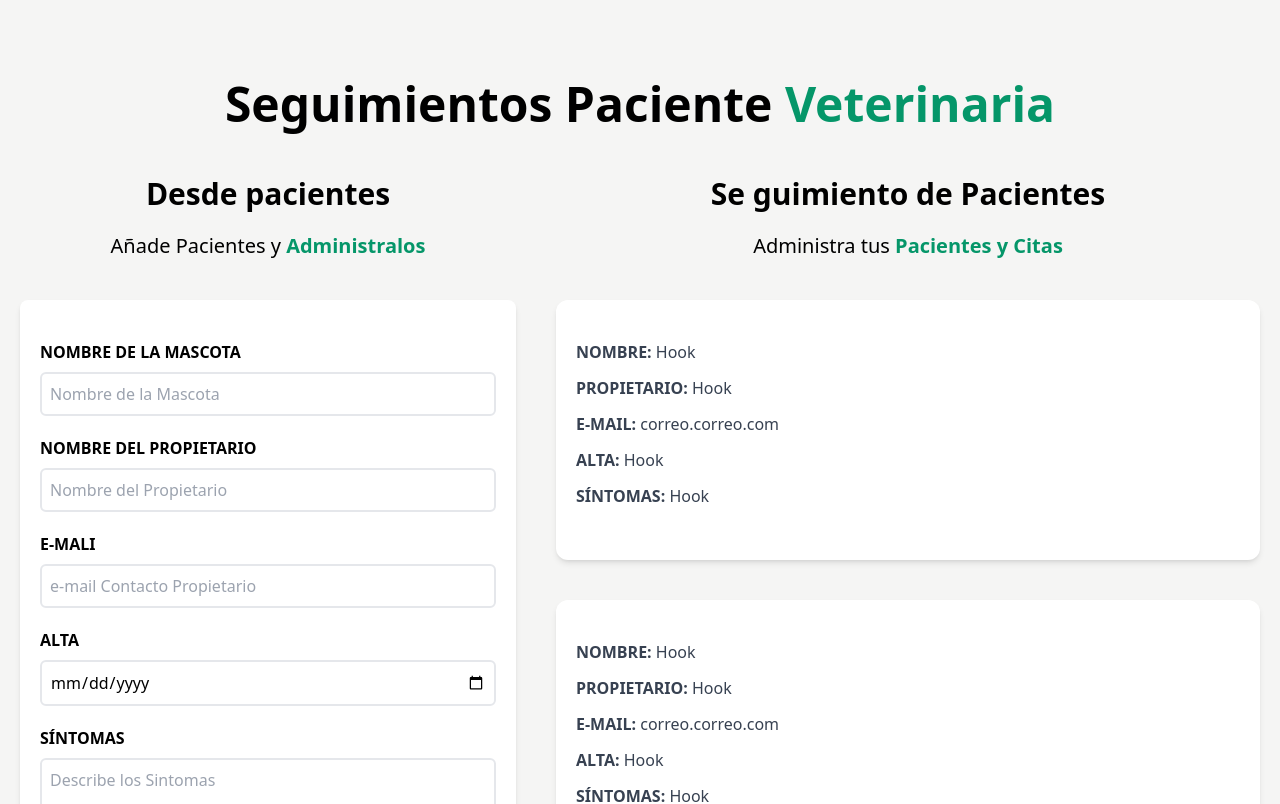
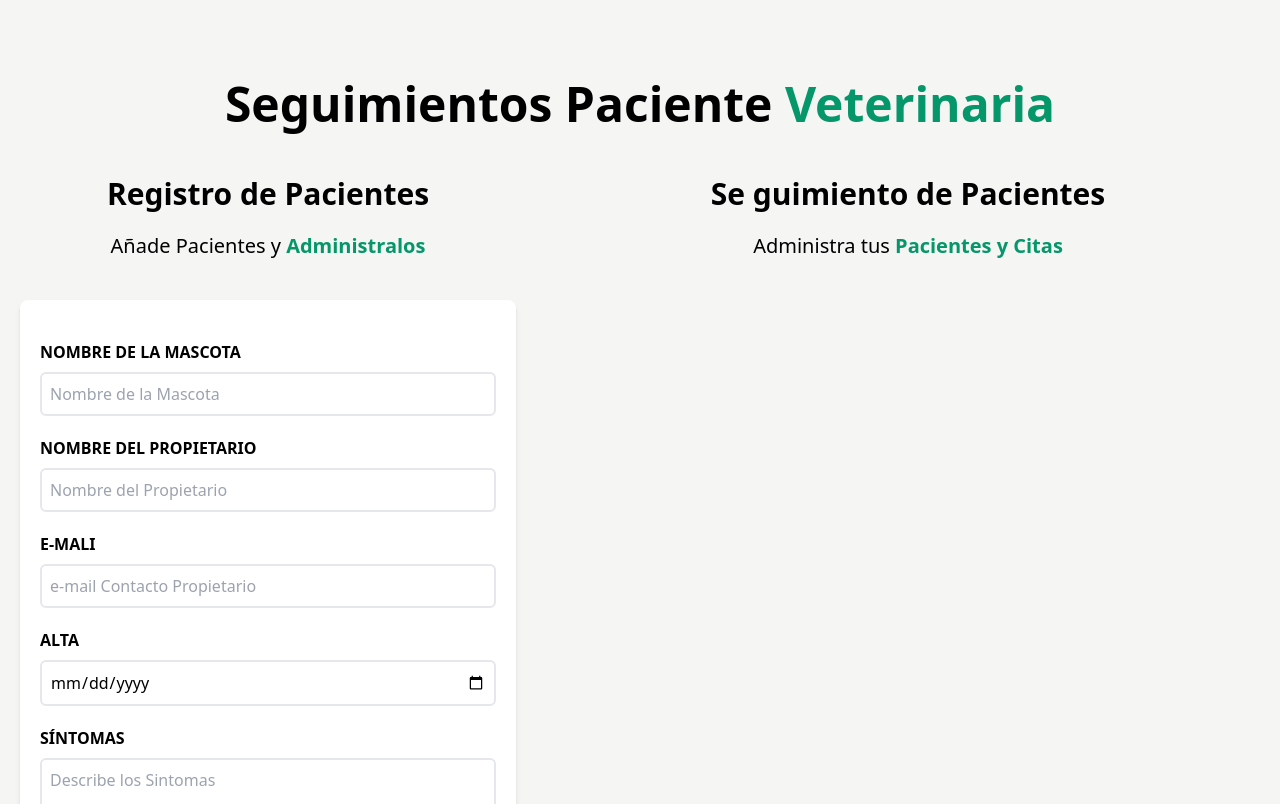
Before and after one commit to Wstov/AdministradorPacientes, a React (Vite) app in the folder RegistroPacientes/: page / in a window 1280 px wide. Shown: the top 804 px of the page. Built offline with nearby package versions, Linux system fonts and the light colour scheme.

Commit message:
Se pasan los datos o array al componente ListadoPacientes y se recorren con .map

```diff
--- a/RegistroPacientes/src/App.jsx
+++ b/RegistroPacientes/src/App.jsx
@@ -7,18 +7,23 @@ import ListadoPacientes from "./components/ListadoPacientes"
 
 function App() {
 
-  const [{pacientes,setPasientes}] = useState([])
+  const [ pacientes, setPacientes ] = useState([])
 
 
   return (
     <div className="container mx-auto mt-20">
       <Header
-        setPasientes={setPasientes}
-        pacientes={pacientes}
+
       />
       <div className="mt-12 md:flex">
-        <Formulario />
-        <ListadoPacientes />
+        <Formulario
+          pacientes={pacientes}
+          setPacientes={setPacientes}
+
+        />
+        <ListadoPacientes
+          pacientes={pacientes}
+        />
       </div>
 
     </div>
--- a/RegistroPacientes/src/components/Formulario.jsx
+++ b/RegistroPacientes/src/components/Formulario.jsx
@@ -18,7 +18,6 @@ const Formulario = ({ pacientes, setPacientes }) => {
             email,
             fecha,
             sintomas
-
         }
 
         setPacientes([...pacientes, objetoPaciente])
@@ -35,7 +34,7 @@ const Formulario = ({ pacientes, setPacientes }) => {
 
     return (
         <div className="md:w-1/2 lg:w-2/5 mx-5 ">
-            <h2 className='font-black text-3xl text-center'>Desde pacientes</h2>
+            <h2 className='font-black text-3xl text-center'>Registro de Pacientes</h2>
             <p className="text-xl mt-5 mb-10 text-center">
                 Añade Pacientes y {''}
                 <span className="text-emerald-600 font-bold ">Administralos</span>
@@ -106,7 +105,7 @@ const Formulario = ({ pacientes, setPacientes }) => {
                         className="border-2 w-full p-2 mt-2 placeholder-gray-400 rounded-md"
                         placeholder="Describe los Sintomas"
                         value={sintomas}
-                        onChange={(e) => seSintomas(e.target.value)}
+                        onChange={(e) => setSintomas(e.target.value)}
                     ></textarea>
 
                 </div>
--- a/RegistroPacientes/src/components/ListadoPacientes.jsx
+++ b/RegistroPacientes/src/components/ListadoPacientes.jsx
@@ -2,7 +2,8 @@ import Paciente from "./Paciente"
 
 Paciente
 
-const ListadoPacientes = () => {
+const ListadoPacientes = ({pacientes}) => {
+
     return (
         <div className="md:w-1/2 lg:w-3/5 md:h-screen overflow-y-scroll ">
             <h2 className='font-black text-3xl text-center'>Se guimiento de Pacientes</h2>
@@ -11,10 +12,17 @@ const ListadoPacientes = () => {
                 <span className='text-emerald-600 font-bold '>Pacientes y Citas</span>
             </p>
 
-            <Paciente/>
-            <Paciente/>
-            <Paciente/>
-            <Paciente/>
+            {pacientes.map((paciente) => {
+                return (
+                    <Paciente
+
+                        paciente={paciente}
+                    />
+                )
+            })}
+
+
+
 
         </div>
     )
--- a/RegistroPacientes/src/components/Paciente.jsx
+++ b/RegistroPacientes/src/components/Paciente.jsx
@@ -1,26 +1,30 @@
 import React from 'react'
 
-const Paciente = () => {
+const Paciente = ({paciente}) => {
+//DISTRUCTURIN
+const {nombre, propietario, email, fecha, sintomas} =  paciente
+
+
     return (
         <div className='mx-5 my-10 bg-white shadow-md px-5 py-10 rounded-xl'>
             <p className='font-bold mb-3 text-gray-700 uppercase'>Nombre: {''}
-                <span className='font-normal normal-case'>Hook</span>
+                <span className='font-normal normal-case'>{nombre}</span>
             </p>
 
             <p className='font-bold mb-3 text-gray-700 uppercase'>Propietario: {''}
-                <span className='font-normal normal-case'>Hook</span>
+                <span className='font-normal normal-case'>{propietario}</span>
             </p>
 
             <p className='font-bold mb-3 text-gray-700 uppercase'>e-mail: {''}
-                <span className='font-normal normal-case'>correo.correo.com</span>
+                <span className='font-normal normal-case'>{email}</span>
             </p>
 
             <p className='font-bold mb-3 text-gray-700 uppercase'>alta: {''}
-                <span className='font-normal normal-case'>Hook</span>
+                <span className='font-normal normal-case'>{fecha}</span>
             </p>
 
             <p className='font-bold mb-3 text-gray-700 uppercase'>Síntomas: {''}
-                <span className='font-normal normal-case'>Hook</span>
+                <span className='font-normal normal-case'>{sintomas}</span>
             </p>
         </div>
     )
```
